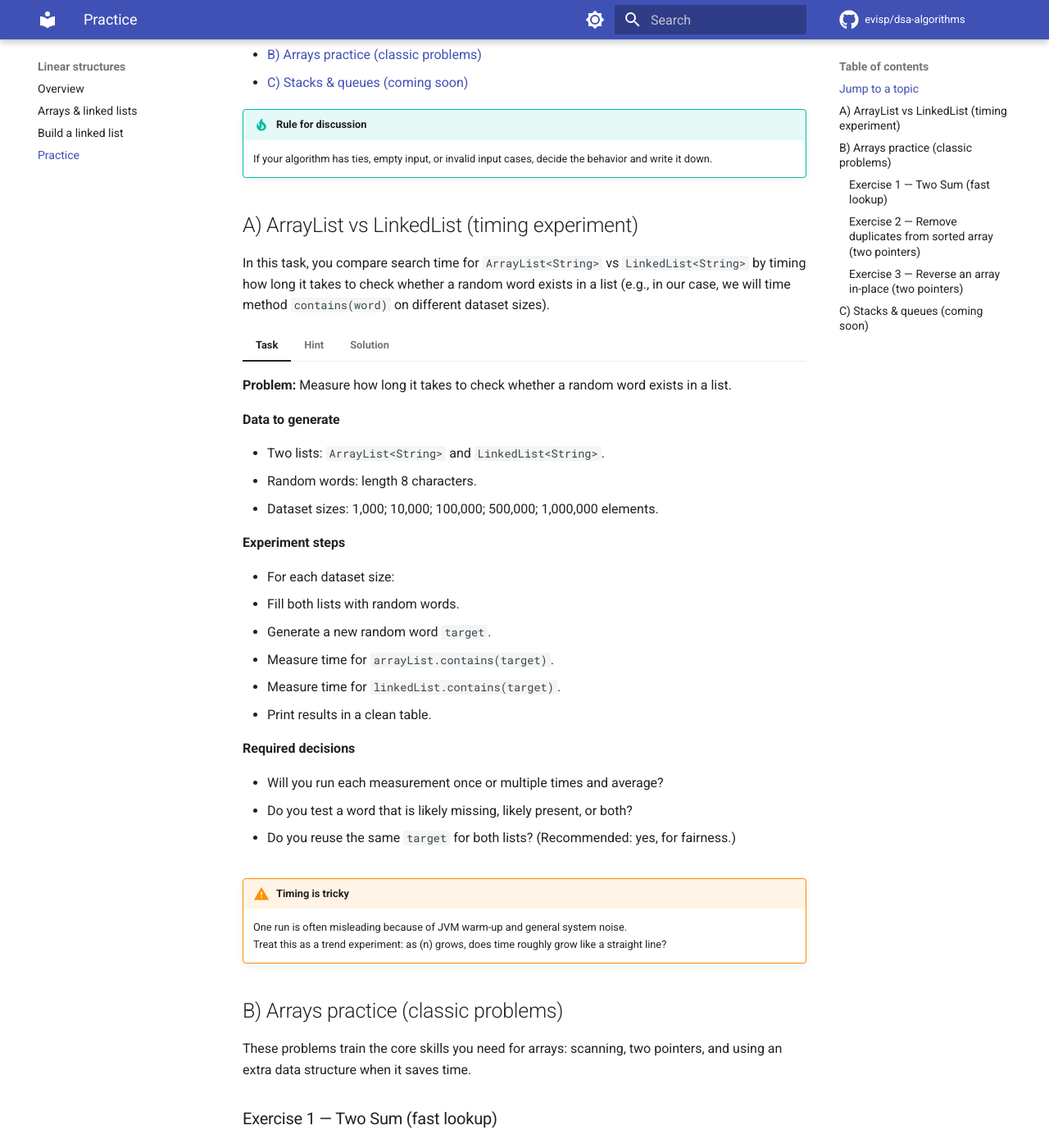
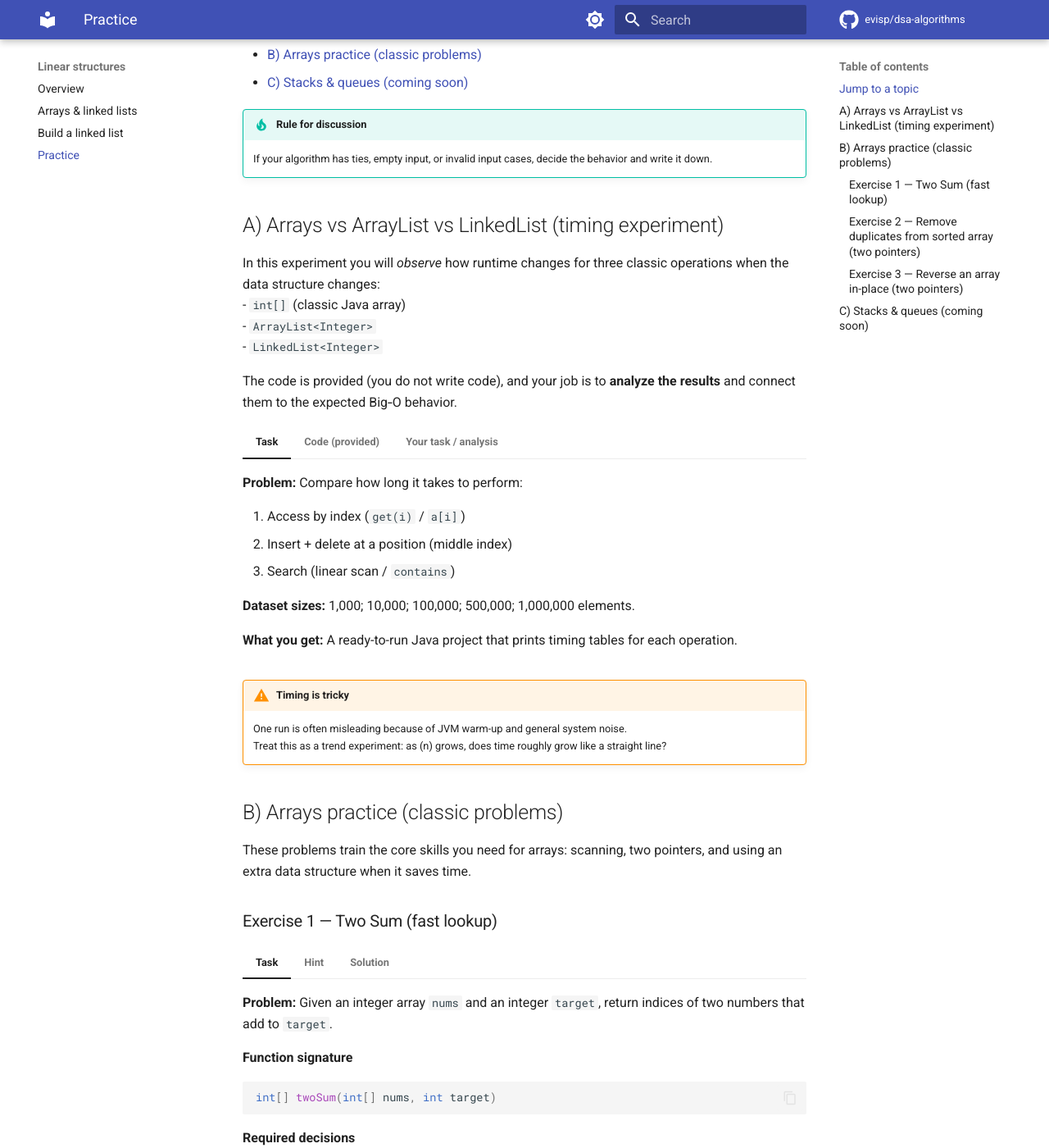
Before and after one commit to evisp/dsa-algorithms, an MkDocs documentation site: the page built from docs/linear/practice.md, in a window 1280 px wide and 1400 px high, scrolled down 493 px. Shown: the whole window at 82% size. Built offline with MkDocs 1.6.1 and Material for MkDocs 9.7.7, drawn with Linux system fonts in a browser that asks for light colours; comment, search, counter and statistics services are not loaded.

Commit message:
update: practice tasks for lists and arrays

````diff
--- a/docs/linear/practice.md
+++ b/docs/linear/practice.md
@@ -15,81 +15,48 @@
     If your algorithm has ties, empty input, or invalid input cases, decide the behavior and write it down.
 
 
-## A) ArrayList vs LinkedList (timing experiment)
+## A) Arrays vs ArrayList vs LinkedList (timing experiment)
 
-In this task, you compare search time for `ArrayList<String>` vs `LinkedList<String>` by timing how long it takes to check whether a random word exists in a list (e.g., in our case, we will time method `contains(word)` on different dataset sizes).
+In this experiment you will *observe* how runtime changes for three classic operations when the data structure changes:
+- `int[]` (classic Java array)
+- `ArrayList<Integer>`
+- `LinkedList<Integer>`
+
+The code is provided (you do not write code), and your job is to **analyze the results** and connect them to the expected Big‑O behavior.
 
 === "Task"
-    **Problem:** Measure how long it takes to check whether a random word exists in a list.
+    **Problem:** Compare how long it takes to perform:
 
-    **Data to generate**
+    1. Access by index (`get(i)` / `a[i]`)
+    2. Insert + delete at a position (middle index)
+    3. Search (linear scan / `contains`)
 
-    - Two lists: `ArrayList<String>` and `LinkedList<String>`.
-    - Random words: length 8 characters.
-    - Dataset sizes: 1,000; 10,000; 100,000; 500,000; 1,000,000 elements.
+    **Dataset sizes:** 1,000; 10,000; 100,000; 500,000; 1,000,000 elements.
 
-    **Experiment steps**
+    **What you get:** A ready-to-run Java project that prints timing tables for each operation.
 
-    - For each dataset size:
-      - Fill both lists with random words.
-      - Generate a new random word `target`.
-      - Measure time for `arrayList.contains(target)`.
-      - Measure time for `linkedList.contains(target)`.
-      - Print results in a clean table.
+=== "Code (provided)"
+    [Repository link](https://github.com/YOUR_NAME/YOUR_REPO_HERE)
 
-    **Required decisions**
+    Files/classes included:
 
-    - Will you run each measurement once or multiple times and average?
-    - Do you test a word that is likely missing, likely present, or both?
-    - Do you reuse the same `target` for both lists? (Recommended: yes, for fairness.)
+    - `Main.java`: Runs the three experiments and prints tables.
+    - `BenchmarkTimer.java`: Small timing helper using `System.nanoTime()`, with warmup + multiple trials. [web:33][web:52]
+    - `DataFactory.java`: Builds the same dataset for all structures (`0..n-1`) and generates random indices/targets.
+    - `AccessBenchmark.java`: Times indexed reads for `int[]`, `ArrayList.get(i)`, `LinkedList.get(i)`.
+    - `InsertDeleteBenchmark.java`: Times “insert then delete at middle index” for all three structures (arrays do copy via `System.arraycopy`). [web:65][web:80]
+    - `SearchBenchmark.java`: Times linear search for all three (`arrayContains` for `int[]`, `contains` for lists). [web:79]
 
-=== "Hint"
-    - Put timing logic in one helper method so you don’t repeat code.
-    - Use `System.nanoTime()` for timing.
-    - Run multiple trials (and ignore the first run) so results are less noisy.
+=== "Your task / analysis"
+    Answer these three key questions:
 
-=== "Solution"
-    **Pseudocode (experiment plan)**
-    ```text
-    sizes =
-
-    for each n in sizes:
-        arrayList = empty ArrayList of strings
-        linkedList = empty LinkedList of strings
-
-        repeat n times:
-            w = randomWord(length 8)
-            add w to arrayList
-            add w to linkedList
-
-        target = randomWord(length 8)
-
-        t1 = timeContains(arrayList, target, trials)
-        t2 = timeContains(linkedList, target, trials)
-
-        print n, t1, t2
-    ```
-
-    **Pseudocode (timing helper)**
-    ```text
-    function timeContains(list, target, trials):
-        warmup once: list.contains(target)
-
-        totalNanos = 0
-
-        repeat trials times:
-            start = nanoTime()
-            list.contains(target)
-            end = nanoTime()
-            totalNanos = totalNanos + (end - start)
-
-        return totalNanos / trials
-    ```
+    1. **Access:** How do the `LinkedList.get(i)` times scale as `n` grows compared to `int[]` and `ArrayList.get(i)`? Explain in terms of “traversal to index” vs direct indexing.
+    2. **Insert/Delete at position:** Which structure becomes slowest for insert/delete in the middle as `n` grows, and why do arrays/ArrayList pay a “shift/copy” cost while LinkedList pays a “walk to position” cost?
+    3. **Search:** For the “missing” target vs “present” target, what difference do you see and why (early stop vs full scan), and do the results match the expected linear-time search for these structures?
 
 !!! warning "Timing is tricky"
     One run is often misleading because of JVM warm-up and general system noise.
     Treat this as a trend experiment: as \(n\) grows, does time roughly grow like a straight line?
-
 
 ## B) Arrays practice (classic problems)
 
````
